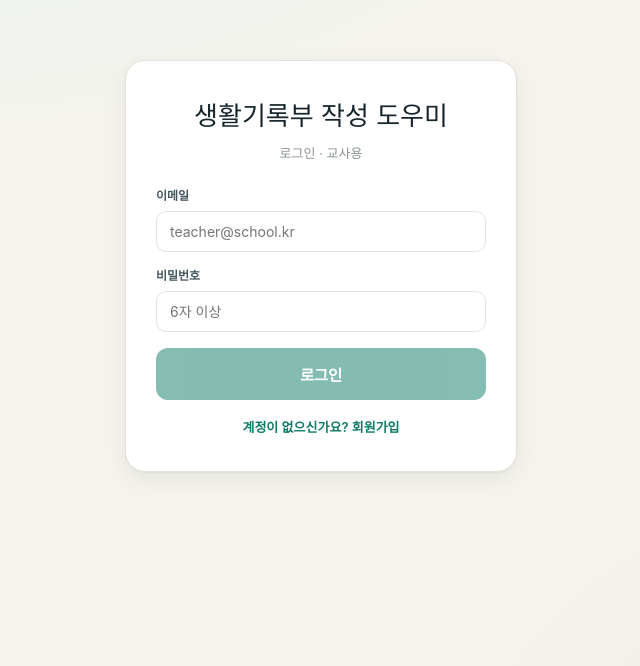
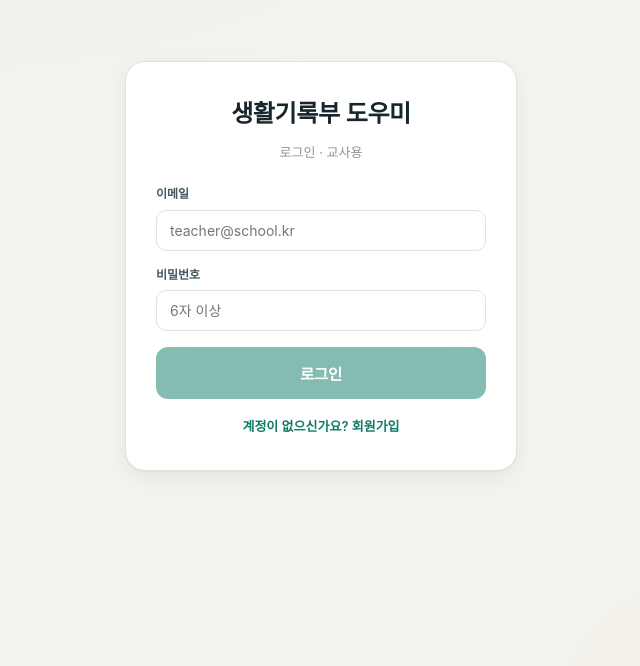
Before and after one commit to comastron2904/student-school, a Next.js app: page /login in a window 1280 px wide. Shown: the part 134-800 px from the top of the page, without its empty margins (319-959 px from the left). Built offline with nearby package versions, Linux system fonts and the light colour scheme; a web font is replaced by a local one.

Commit message:
Update page.js

```diff
--- a/app/login/page.js
+++ b/app/login/page.js
@@ -48,7 +48,7 @@ export default function LoginPage() {
   return (
     <div className="sg-auth">
       <div className="sg-auth-card">
-        <div className="sg-wordmark" style={{ fontSize: 26, textAlign: "center" }}>생활기록부 작성 도우미</div>
+        <div className="sg-auth-mark">생활기록부 도우미</div>
         <p className="sg-auth-sub">{mode === "login" ? "로그인" : "회원가입"} · 교사용</p>
 
         <label className="sg-auth-label">이메일</label>
```
